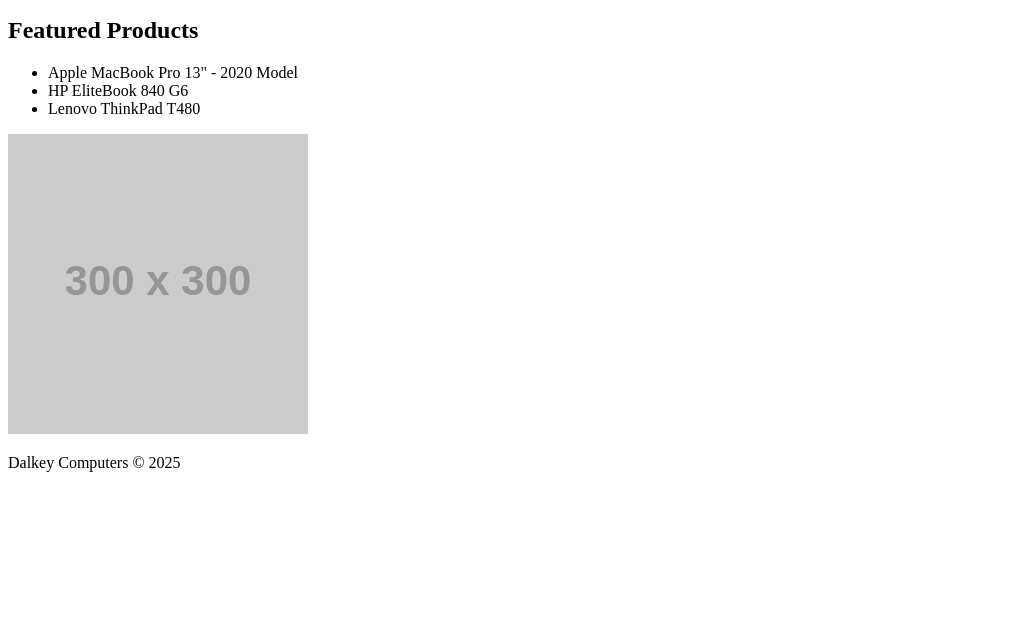
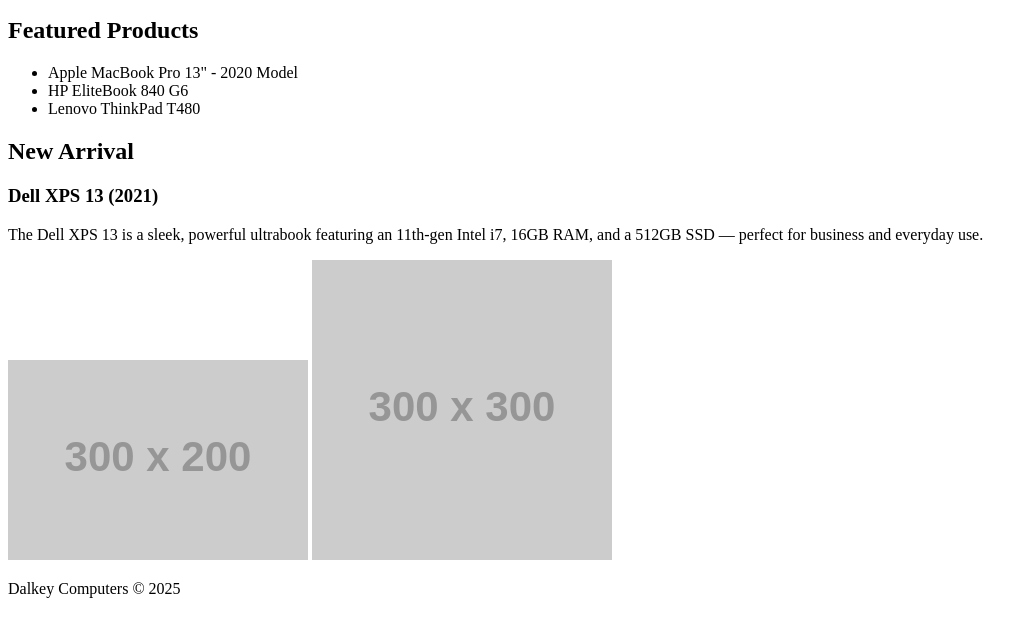
Before and after one commit to onesnzeroes/dalkeycomputers, an Eleventy site: page src/index.njk in a window 1280 px wide. Shown: the part 159-796 px from the top of the page, without its empty margins (0-1034 px from the left). Built offline with nearby package versions, Linux system fonts and the light colour scheme; Eleventy itself is replaced by a stand-in of ours; files that its build step writes are made by us from their sources; placeholder pictures from the web are drawn by us.

Commit message:
Added Dell XPS 13 listing to homepage

```diff
--- a/src/index.njk
+++ b/src/index.njk
@@ -11,6 +11,11 @@
     <li>Apple MacBook Pro 13" - 2020 Model</li>
     <li>HP EliteBook 840 G6</li>
     <li>Lenovo ThinkPad T480</li>
+
 </ul>
+<h2>New Arrival</h2>
+<h3>Dell XPS 13 (2021)</h3>
+<p>The Dell XPS 13 is a sleek, powerful ultrabook featuring an 11th-gen Intel i7, 16GB RAM, and a 512GB SSD — perfect for business and everyday use.</p>
+<img src="https://via.placeholder.com/300x200?text=Dell+XPS+13" alt="Dell XPS 13" style="max-width:100%; height:auto;">
 
 <img src="https://via.placeholder.com/300" alt="Laptop Image">
```
Also changed, not shown: 1 other file.
